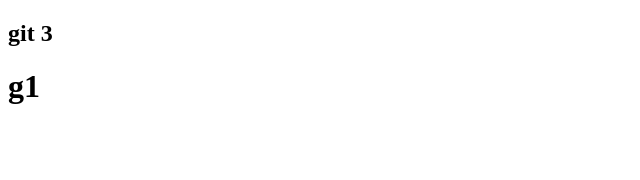
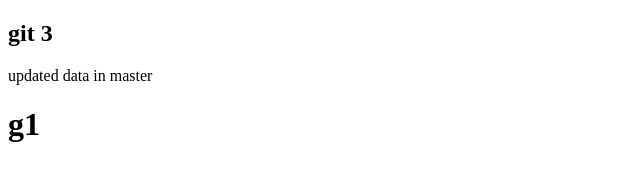
Before and after one commit to padmaja19/padmaja, a plain HTML site: page index.html in a window 1280 px wide. Shown: the whole page, without its empty margins (0-640 px from the left). Drawn offline with Linux system fonts and the light colour scheme.

Commit message:
added p tag in master

```diff
--- a/index.html
+++ b/index.html
@@ -7,6 +7,8 @@
 </head>
 <body>
     <h2>git 3</h2>
+    <p> updated data in master</p>
+
     <h1>g1 </h1>
 </body>
 </html>
```
